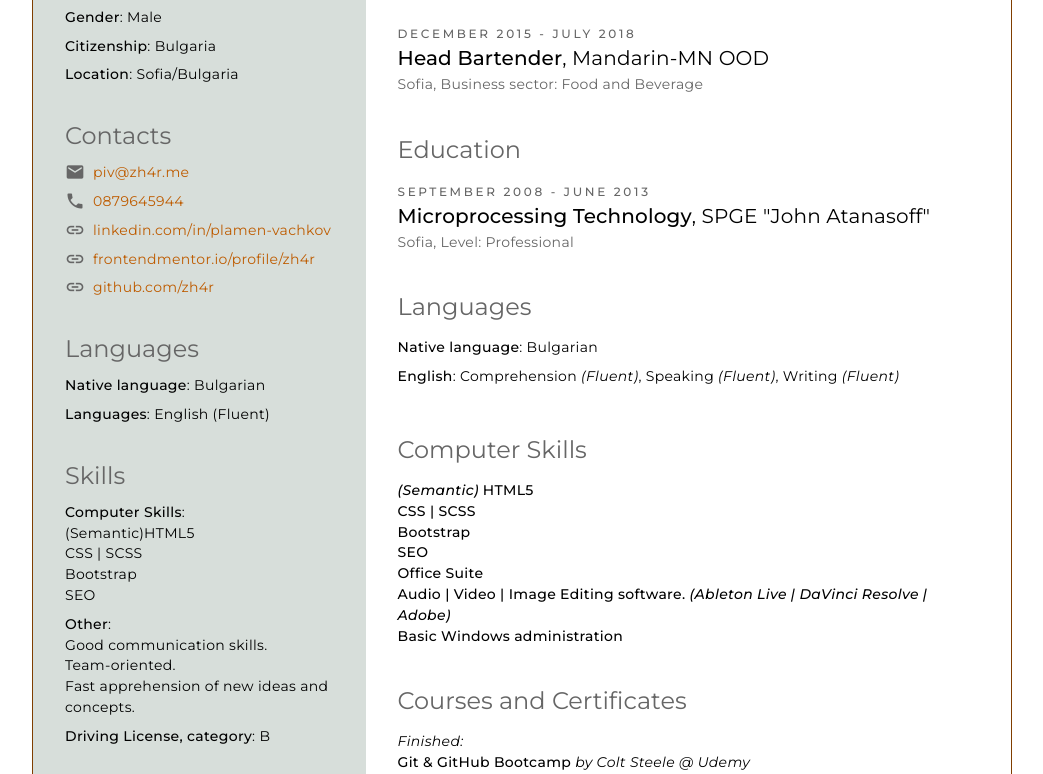
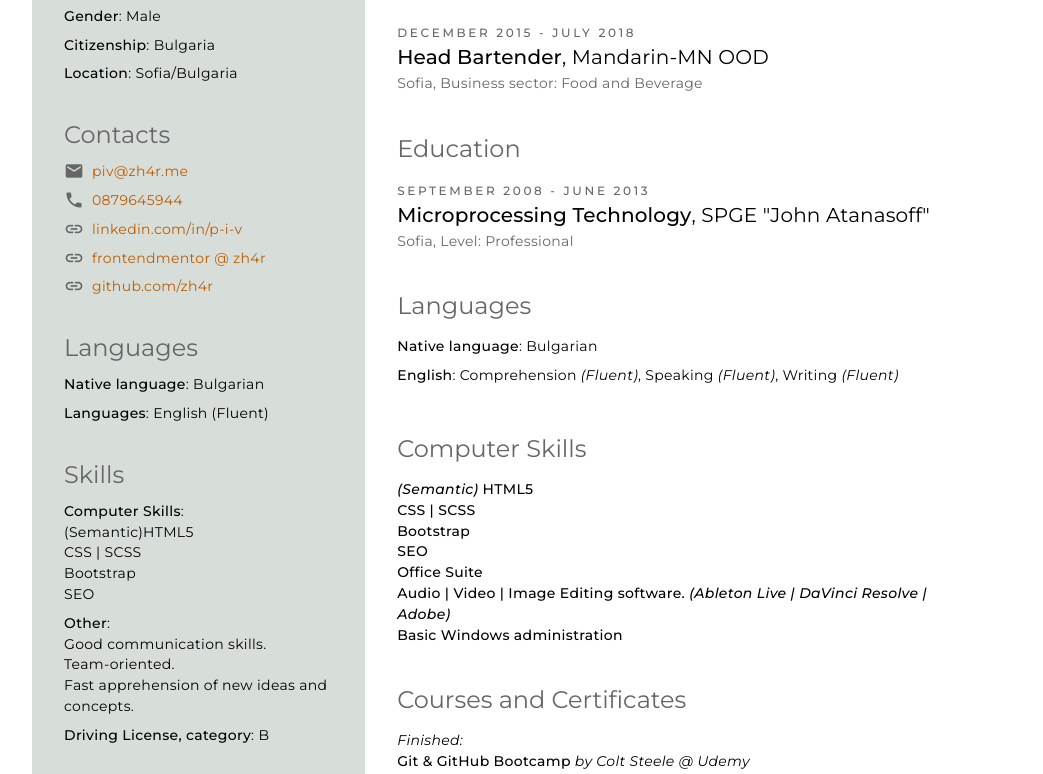
Before and after one commit to zh4r/zh4r.github.io, a plain HTML site: page pages/CV/jobs/index.html in a window 1280 px wide. Shown: the part 243-1017 px from the top of the page, without its empty margins (118-1161 px from the left). Drawn offline with Linux system fonts and the light colour scheme.

Commit message:
fix some links in cv

```diff
--- a/pages/CV/jobs/index.html
+++ b/pages/CV/jobs/index.html
@@ -22,8 +22,8 @@
         }
 
         .cv-preview {
-            border: 1px solid rgb(128, 62, 0);
-            border-radius: 4rem;
+            /* border: 1px solid rgb(128, 62, 0);
+            border-radius: 4rem; */
             -moz-osx-font-smoothing: grayscale;
             -webkit-font-smoothing: antialiased;
             font-family: Montserrat, sans-serif;
@@ -296,12 +296,12 @@
                 <a href="tel:0879645944" class="item iconned"><i class="material-icons">phone</i> 0879645944</a>
 
 
-                <a href="https://www.linkedin.com/in/plamen-vachkov" target="_blank" class="item iconned">
+                <a href="https://www.linkedin.com/in/p-i-v" target="_blank" class="item iconned">
                     <i class="material-icons">link</i>
-                    linkedin.com/in/plamen-vachkov </a>
+                    linkedin.com/in/p-i-v </a>
                 <a href="https://www.frontendmentor.io/profile/zh4r" target="_blank" class="item iconned">
                     <i class="material-icons">link</i>
-                    frontendmentor.io/profile/zh4r </a>
+                    frontendmentor @ zh4r </a>
                 <a href="https://github.com/zh4r" target="_blank" class="item iconned">
                     <i class="material-icons">link</i>
                     github.com/zh4r </a>
```
